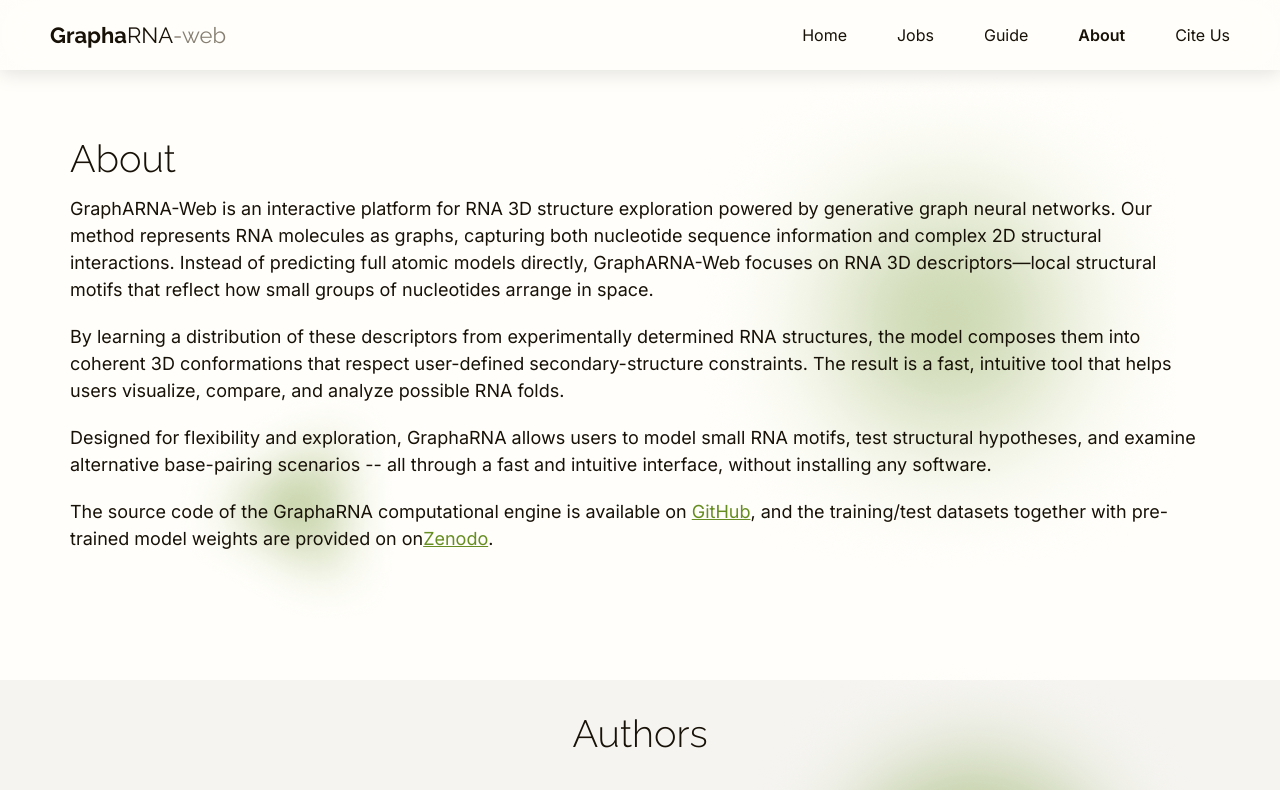
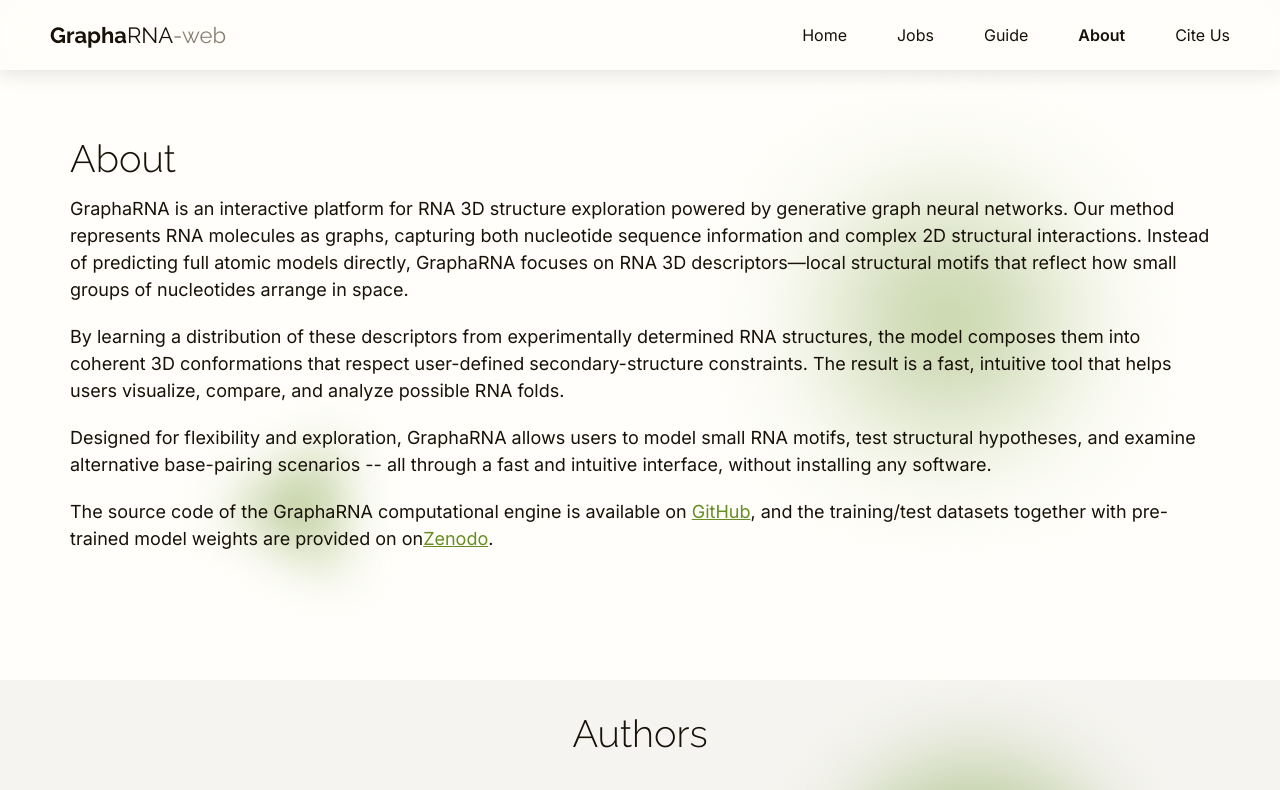
Before and after one commit to GraphaRNA-web/GraphaRNA-web, a Next.js app in the folder frontend/: page /about in a window 1280 px wide. Shown: the top 790 px of the page. Built offline with nearby package versions, Linux system fonts and the light colour scheme; a web font is replaced by a local one.

Commit message:
Fix typo in project name from GraphARNA-Web to GraphaRNA

```diff
--- a/frontend/app/about/page.tsx
+++ b/frontend/app/about/page.tsx
@@ -10,8 +10,8 @@
                     <img className='triangle-top' src='photos/ap_triangle_top.png'></img>
                     <div className='about-text'>
                         <p className='about-p1'>
-                            GraphARNA-Web is an interactive platform for RNA 3D structure exploration powered by generative graph neural networks.
-                            Our method represents RNA molecules as graphs, capturing both nucleotide sequence information and complex 2D structural interactions. Instead of predicting full atomic models directly, GraphARNA-Web focuses on RNA 3D descriptors—local structural motifs that reflect how small groups of nucleotides arrange in space.
+                            GraphaRNA is an interactive platform for RNA 3D structure exploration powered by generative graph neural networks.
+                            Our method represents RNA molecules as graphs, capturing both nucleotide sequence information and complex 2D structural interactions. Instead of predicting full atomic models directly, GraphaRNA focuses on RNA 3D descriptors—local structural motifs that reflect how small groups of nucleotides arrange in space.
                         </p>
                         <p className='about-p2'>
                             By learning a distribution of these descriptors from experimentally determined RNA structures, the model composes them into coherent 3D conformations that respect user-defined secondary-structure constraints.
```
